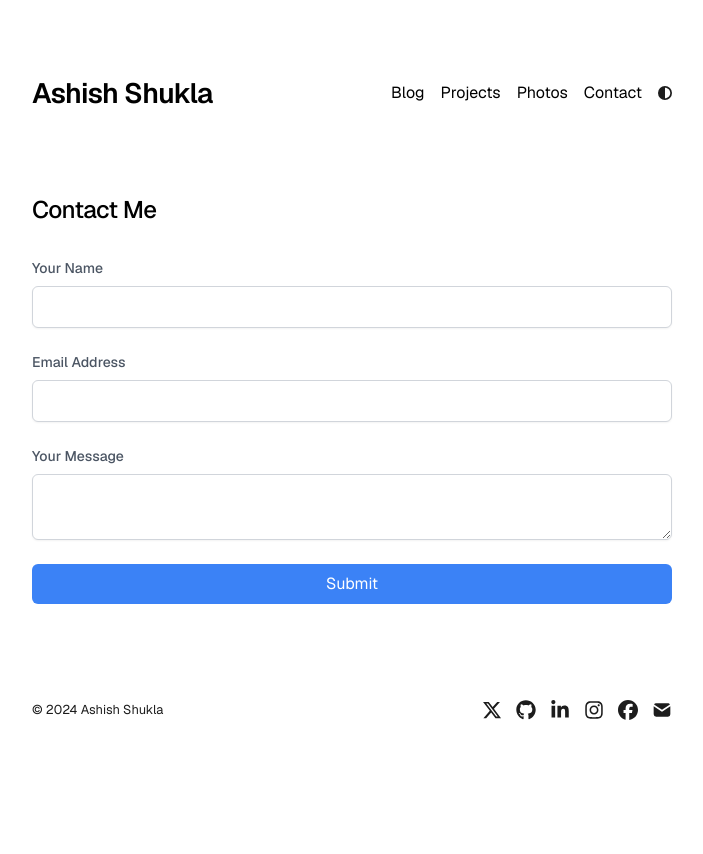
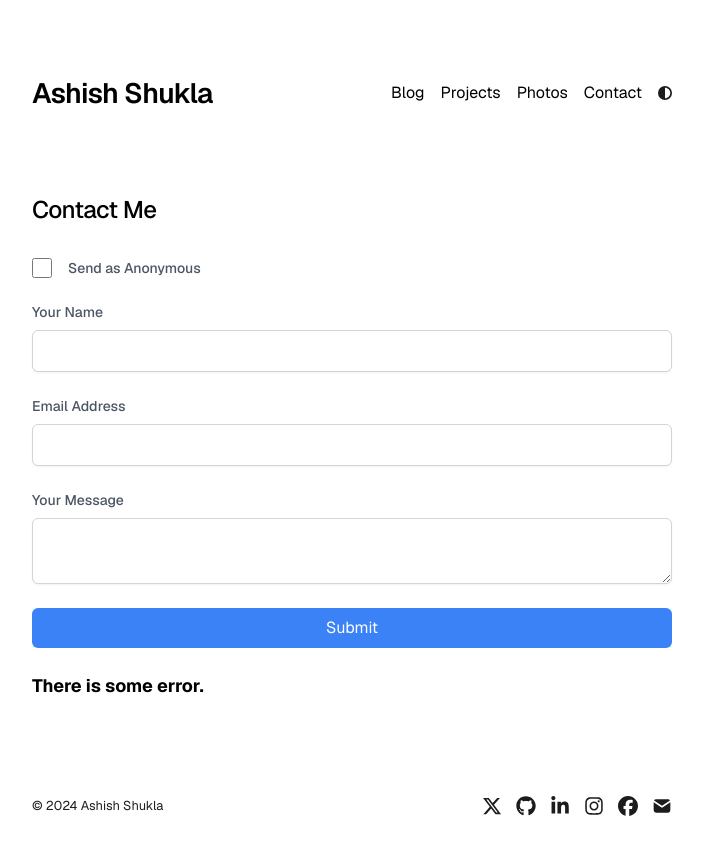
Before and after one commit to asis-shukla/ashish-webspace, a Next.js app: page /contact in a window 1280 px wide. Shown: the top 854 px of the page, without its empty margins (288-991 px from the left). Built offline with nearby package versions, Linux system fonts and the light colour scheme.

Commit message:
added send as annonymous

```diff
--- a/app/contact/page.tsx
+++ b/app/contact/page.tsx
@@ -1,45 +1,96 @@
 "use client";
-import React from "react";
+import React, { useEffect, useRef, useState } from "react";
 import { useForm, ValidationError } from "@formspree/react";
 
 function Contact() {
   const [state, handleSubmit] = useForm("meoqawvr");
-  if (state.succeeded) {
-    return <p>Thanks for your message.</p>;
-  }
-  const labelClassName = "block text-sm font-medium text-gray-600";
-  const inputClassName =
-    "mt-2 block w-full px-4 py-2 border border-gray-300 rounded-md shadow-sm focus:outline-none focus:ring-2 focus:ring-blue-500 focus:border-transparent";
+  const [isAnonymous, setIsAnonymous] = useState(false);
+
+  // if (state.succeeded) {
+  //   return ;
+  // }
+
+  const nameInputRef = useRef(null);
+  const emailInputRef = useRef(null);
+
+  useEffect(() => {
+    if (isAnonymous) {
+      nameInputRef.current.value = "Anonymous";
+      emailInputRef.current.value = "anonymous@mail.com";
+    } else {
+      nameInputRef.current.value = "";
+      emailInputRef.current.value = "";
+    }
+  }, [isAnonymous]);
 
   return (
     <section>
       <h1 className="mb-8 text-2xl font-medium tracking-tight"> Contact Me</h1>
       <form onSubmit={handleSubmit} className="space-y-6">
+        <div className="flex">
+          <input
+            id="checkbox"
+            type="checkbox"
+            name="checkbox"
+            className="w-5 h-f"
+            onClick={(event) => {
+              setIsAnonymous(event.target.checked);
+            }}
+          />
+          <label
+            htmlFor="checkbox"
+            className={"text-sm font-medium text-gray-600 ml-4"}
+          >
+            Send as Anonymous
+          </label>
+        </div>
         <div>
-          <label htmlFor="name" className={labelClassName}>
+          <label
+            htmlFor="name"
+            className="block text-sm font-medium text-gray-600"
+          >
             Your Name
           </label>
-          <input id="name" type="text" name="name" className={inputClassName} />
+          <input
+            id="name"
+            type="text"
+            name="name"
+            className="mt-2 block w-full px-4 py-2 border border-gray-300 rounded-md shadow-sm focus:outline-none focus:ring-2 focus:ring-blue-500 focus:border-transparent read-only:bg-gray-300"
+            ref={nameInputRef}
+            readOnly={isAnonymous}
+          />
           <ValidationError prefix="Name" field="name" errors={state.errors} />
         </div>
 
         <div>
-          <label htmlFor="email" className={labelClassName}>
+          <label
+            htmlFor="email"
+            className="block text-sm font-medium text-gray-600"
+          >
             Email Address
           </label>
           <input
             id="email"
             type="email"
             name="email"
-            className={inputClassName}
+            className="mt-2 block w-full px-4 py-2 border border-gray-300 rounded-md shadow-sm focus:outline-none focus:ring-2 focus:ring-blue-500 focus:border-transparent read-only:bg-gray-300"
+            ref={emailInputRef}
+            readOnly={isAnonymous}
           />
           <ValidationError prefix="Email" field="email" errors={state.errors} />
         </div>
         <div>
-          <label htmlFor="message" className={labelClassName}>
+          <label
+            htmlFor="message"
+            className={"block text-sm font-medium text-gray-600"}
+          >
             Your Message
           </label>
-          <textarea id="message" name="message" className={inputClassName} />
+          <textarea
+            id="message"
+            name="message"
+            className="mt-2 block w-full px-4 py-2 border border-gray-300 rounded-md shadow-sm focus:outline-none focus:ring-2 focus:ring-blue-500 focus:border-transparent read-only:bg-gray-300"
+          />
           <ValidationError
             prefix="Message"
             field="message"
@@ -55,6 +106,13 @@ function Contact() {
           Submit
         </button>
       </form>
+      <div className="mt-6 text-lg font-bold">
+        {state.succeeded ? (
+          <p>We received your message, Thanks! </p>
+        ) : (
+          <p>There is some error.</p>
+        )}
+      </div>
     </section>
   );
 }
```
